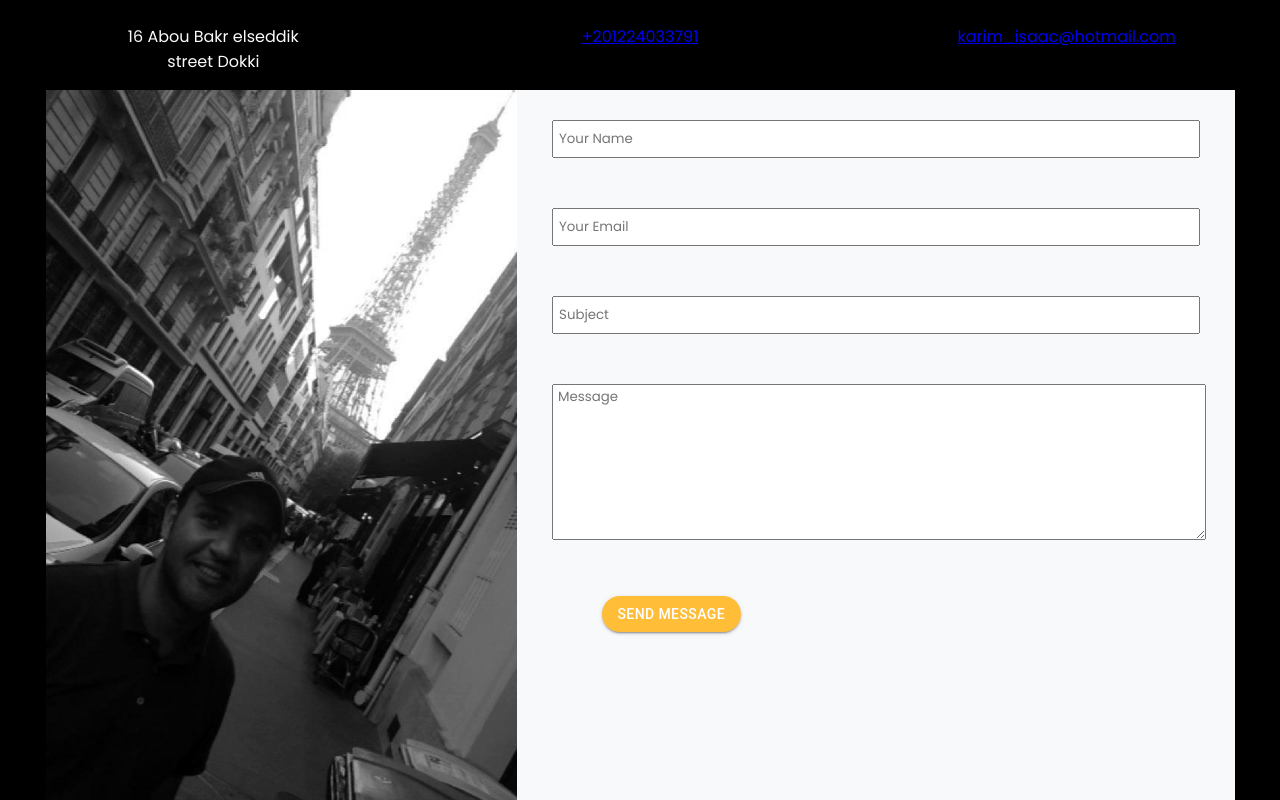
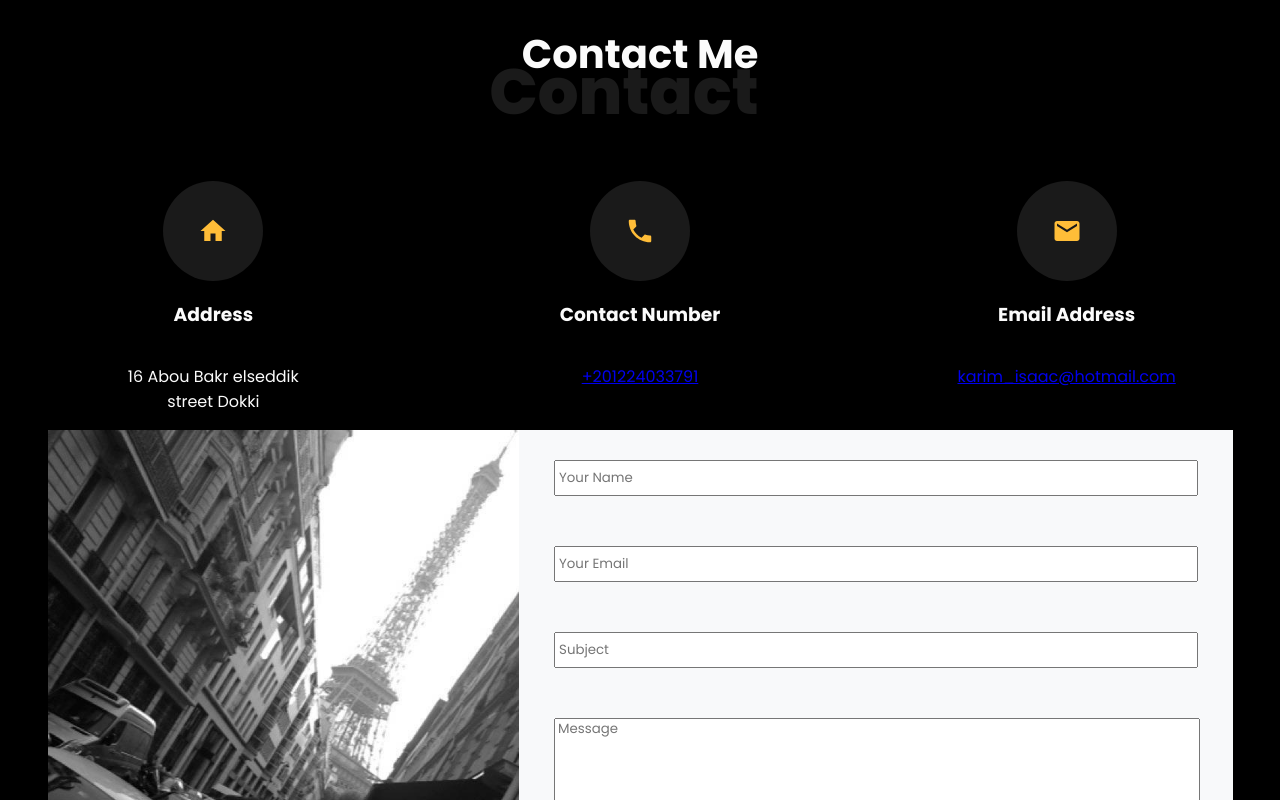
Before and after one commit to KIsaac85/kisaac85.github.io, a React (Vite) app: page / in a window 1280 px wide. Shown: the part 6680-7480 px from the top of the page. Built offline with nearby package versions, Linux system fonts and the light colour scheme.

Commit message:
add style to mini air

```diff
--- a/src/css/Style ContactMe.css
+++ b/src/css/Style ContactMe.css
@@ -86,6 +86,8 @@
 input,textarea{
     width: 100%;
     font-family: 'poppins', sans-serif, monospace;
+    margin: 0;
+    padding: 0;
 }
 .contact-center-icons-mob{
     align-items: center;
--- a/src/css/Style Project Card.css
+++ b/src/css/Style Project Card.css
@@ -28,9 +28,8 @@
                 flex-direction:column;
                 align-items:center;
                 margin-top: 3rem;
-
         }
 }
 #projects-section{
-        padding-top: 10rem;
+        padding-top: 500px;
 }
--- a/src/css/Style Resume.css
+++ b/src/css/Style Resume.css
@@ -11,7 +11,7 @@
 }
 
 
-@media (min-width: 600px) {
+@media (min-width: 800px) {
     .resume-degrees{
         display: grid;
         grid-template-columns: 1fr 1fr;
```
